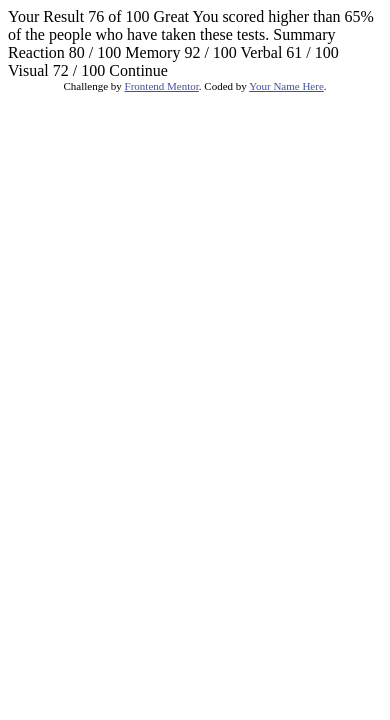
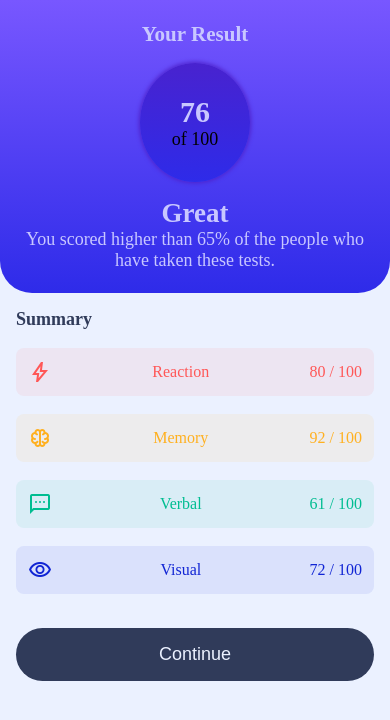
Before and after one commit to N1CK145/frontend-challanges, a plain HTML site: page 002_results-summary-component/index.html in a window 390 px wide. Drawn offline with nearby package versions, Linux system fonts and the light colour scheme; a web font is replaced by a local one.

Commit message:
Add Mobile view

```diff
--- a/002_results-summary-component/index.html
+++ b/002_results-summary-component/index.html
@@ -1,47 +1,88 @@
 <!DOCTYPE html>
 <html lang="en">
-<head>
-  <meta charset="UTF-8">
-  <meta name="viewport" content="width=device-width, initial-scale=1.0"> <!-- displays site properly based on user's device -->
+  <head>
+    <meta charset="UTF-8" />
+    <meta name="viewport" content="width=device-width, initial-scale=1.0" />
+    <!-- displays site properly based on user's device -->
 
-  <link rel="icon" type="image/png" sizes="32x32" href="./assets/images/favicon-32x32.png">
+    <link
+      rel="stylesheet"
+      href="https://fonts.googleapis.com/css2?family=Material+Symbols+Outlined:opsz,wght,FILL,GRAD@48,400,0,0"
+    />
 
-  <title>Frontend Mentor | Results summary component</title>
+    <link
+      rel="stylesheet"
+      href="https://fonts.google.com/specimen/Hanken+Grotesk"
+    />
 
-  <!-- Feel free to remove these styles or customise in your own stylesheet 👍 -->
-  <style>
-    .attribution { font-size: 11px; text-align: center; }
-    .attribution a { color: hsl(228, 45%, 44%); }
-  </style>
-</head>
-<body>
+    <link rel="stylesheet" href="./style.css" />
 
-  Your Result
-  76
-  of 100
+    <link
+      rel="icon"
+      type="image/png"
+      sizes="32x32"
+      href="./assets/images/favicon-32x32.png"
+    />
 
-  Great
-  You scored higher than 65% of the people who have taken these tests.
+    <title>Frontend Mentor | Results summary component</title>
+  </head>
 
-  Summary
+  <body>
+    <div class="results">
+      <div class="header">
+        <h3>Your Result</h3>
 
-  Reaction
-  80 / 100
+        <div class="score">
+          <span>76</span>
+          <span>of 100</span>
+        </div>
 
-  Memory
-  92 / 100
+        <h2 class="title">Great</h2>
+        <p class="text">
+          You scored higher than 65% of the people who have taken these tests.
+        </p>
+      </div>
 
-  Verbal
-  61 / 100
+      <div class="summary">
+        <h2>Summary</h2>
+        <div class="summary-item summary-item-red">
+          <span class="material-symbols-outlined">bolt</span>
+          <span class="name">Reaction</span>
+          <span class="points">
+            <span>80</span>
+            <span> / 100</span>
+          </span>
+        </div>
 
-  Visual
-  72 / 100
+        <div class="summary-item summary-item-yellow">
+          <span class="material-symbols-outlined">neurology</span>
+          <span class="name">Memory</span>
+          <span class="points">
+            <span>92</span>
+            <span> / 100</span>
+          </span>
+        </div>
 
-  Continue
+        <div class="summary-item summary-item-green">
+          <span class="material-symbols-outlined">sms</span>
+          <span class="name">Verbal</span>
+          <span class="points">
+            <span>61</span>
+            <span> / 100</span>
+          </span>
+        </div>
 
-  <div class="attribution">
-    Challenge by <a href="https://www.frontendmentor.io?ref=challenge" target="_blank">Frontend Mentor</a>.
-    Coded by <a href="#">Your Name Here</a>.
-  </div>
-</body>
+        <div class="summary-item summary-item-blue">
+          <span class="material-symbols-outlined">visibility</span>
+          <span class="name">Visual</span>
+          <span class="points">
+            <span>72</span>
+            <span> / 100</span>
+          </span>
+        </div>
+      </div>
+
+      <button class="continue">Continue</button>
+    </div>
+  </body>
 </html>
--- /dev/null
+++ b/002_results-summary-component/style.css
@@ -0,0 +1,135 @@
+html {
+  --clr-light-red: 0, 100%, 67%;
+  --clr-orangey-yellow: 39, 100%, 56%;
+  --clr-green-teal: 166, 100%, 37%;
+  --clr-cobalt-blue: 234, 85%, 45%;
+
+  --clr-light-slate-blue: #7857ff;
+  --clr-light-royal-blue: #2e2be9;
+
+  --clr-violet-blue: hsla(256, 72%, 46%, 1);
+  --clr-persian-blue: hsla(241, 72%, 46%, 0);
+
+  --clr-white: hsl(221, 100%, 96%);
+  --clr-light-lavender: hsl(241, 100%, 89%);
+  --clr-dark-gray-blue: hsl(224, 30%, 27%);
+
+  --ff-hakan: "Hanken Grotesk";
+}
+
+p,
+h1,
+h2,
+h3,
+h4 {
+  margin: 0;
+  padding: 0;
+}
+
+body {
+  font-family: var(--ff-hakan);
+  background-color: var(--clr-white);
+
+  margin: 0;
+}
+
+.results > .header {
+  text-align: center;
+
+  padding: 22px;
+
+  background-image: linear-gradient(
+    var(--clr-light-slate-blue) 0%,
+    var(--clr-light-royal-blue) 100%
+  );
+
+  border-radius: 0 0 32px 32px;
+  font-weight: 500;
+  font-size: 18px;
+}
+.results > .header > h2 {
+  color: var(--clr-light-lavender);
+  font-weight: 800;
+}
+
+.results > .header > h3 {
+  color: var(--clr-light-lavender);
+  font-weight: 700;
+}
+
+.results > .header > p {
+  color: var(--clr-light-lavender);
+}
+
+.score {
+  margin: 16px auto;
+
+  background-image: linear-gradient(
+    var(--clr-violet-blue) -20%,
+    var(--clr-light-royal-blue) 100%
+  );
+  width: fit-content;
+  padding: 32px;
+  border-radius: 100%;
+  box-shadow: 0px 0px 4px 1px var(--clr-violet-blue);
+}
+
+.score > span {
+  display: block;
+}
+
+.score > span:first-of-type {
+  font-size: 30px;
+  color: var(--clr-light-lavender);
+  font-weight: 800;
+}
+
+.summary {
+  margin: 16px;
+}
+.summary > h2 {
+  font-size: 18px;
+  color: var(--clr-dark-gray-blue);
+}
+
+.summary > .summary-item {
+  margin: 18px 0;
+  padding: 12px;
+  border-radius: 8px;
+  display: flex;
+  align-items: center;
+  gap: 8px;
+  justify-content: space-between;
+  font-weight: 500;
+}
+
+.summary-item-red {
+  background-color: hsla(var(--clr-light-red), 0.08);
+  color: hsl(var(--clr-light-red));
+}
+
+.summary-item-yellow {
+  background-color: hsla(var(--clr-orangey-yellow), 0.08);
+  color: hsl(var(--clr-orangey-yellow));
+}
+
+.summary-item-green {
+  background-color: hsla(var(--clr-green-teal), 0.08);
+  color: hsl(var(--clr-green-teal));
+}
+
+.summary-item-blue {
+  background-color: hsla(var(--clr-cobalt-blue), 0.08);
+  color: hsl(var(--clr-cobalt-blue));
+}
+
+.results > button {
+  background-color: var(--clr-dark-gray-blue);
+  margin: 16px;
+  width: calc(100% - 32px);
+  padding: 16px;
+  border: none;
+  border-radius: 32px;
+  color: var(--clr-white);
+  font-size: 18px;
+}
```
